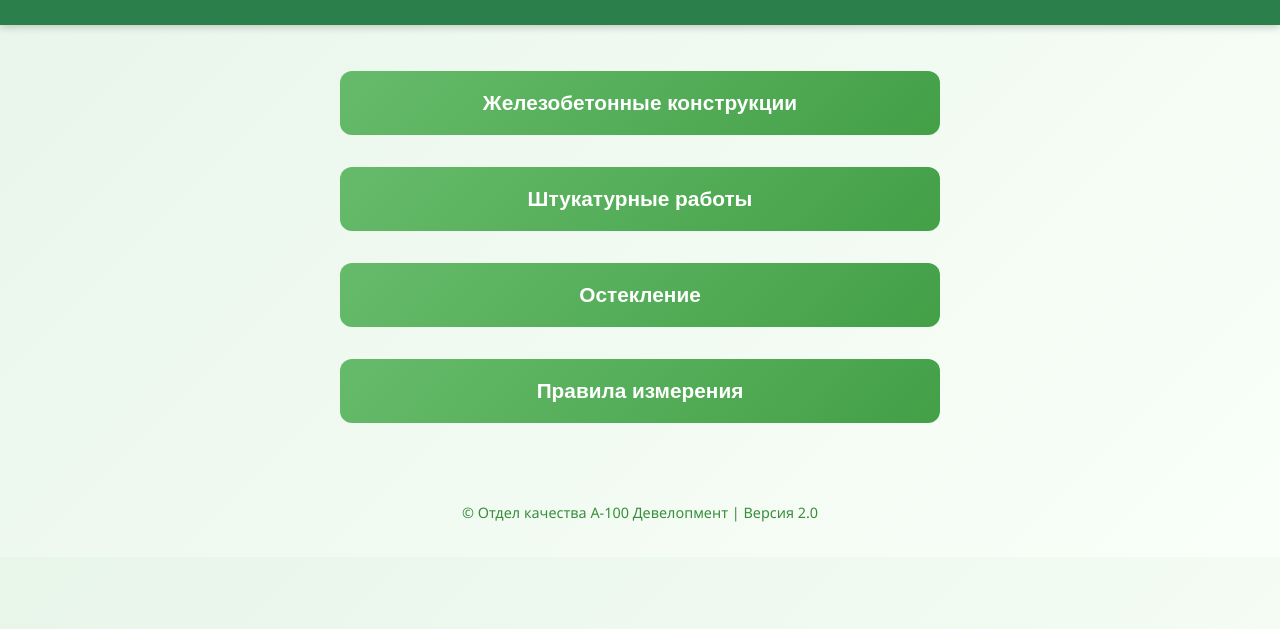
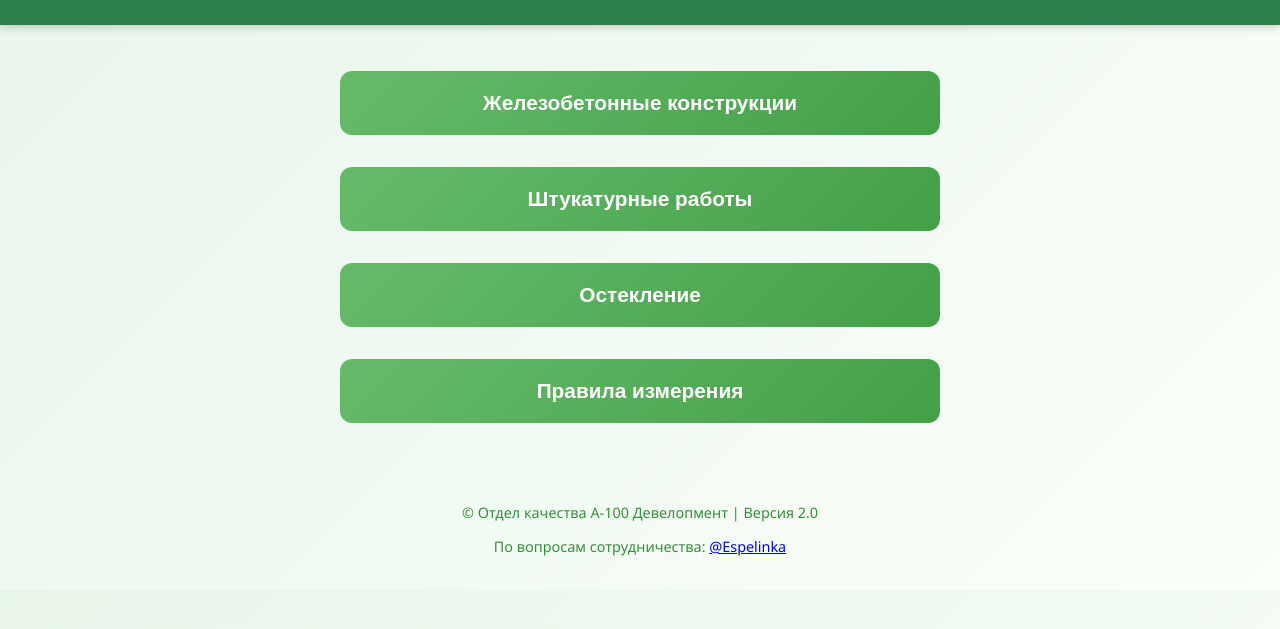
Before and after one commit to Espelinka/kachestvo-a100, a plain HTML site: page index.html in a window 1280 px wide. Shown: the part 111-740 px from the top of the page. Drawn offline with Linux system fonts and the light colour scheme.

Commit message:
Update index.html

```diff
--- a/index.html
+++ b/index.html
@@ -101,8 +101,10 @@
   </div>
 
   <footer>
-    <p>© Отдел качества А-100 Девелопмент | Версия 2.0</p>
-  </footer>
+  <p>© Отдел качества А-100 Девелопмент | Версия 2.0</p>
+  <p>По вопросам сотрудничества: <a href="https://t.me/Espelinka" target="_blank">@Espelinka</a></p>
+</footer>
+
 
   <script src="js/script.js"></script>
 </body>
```
